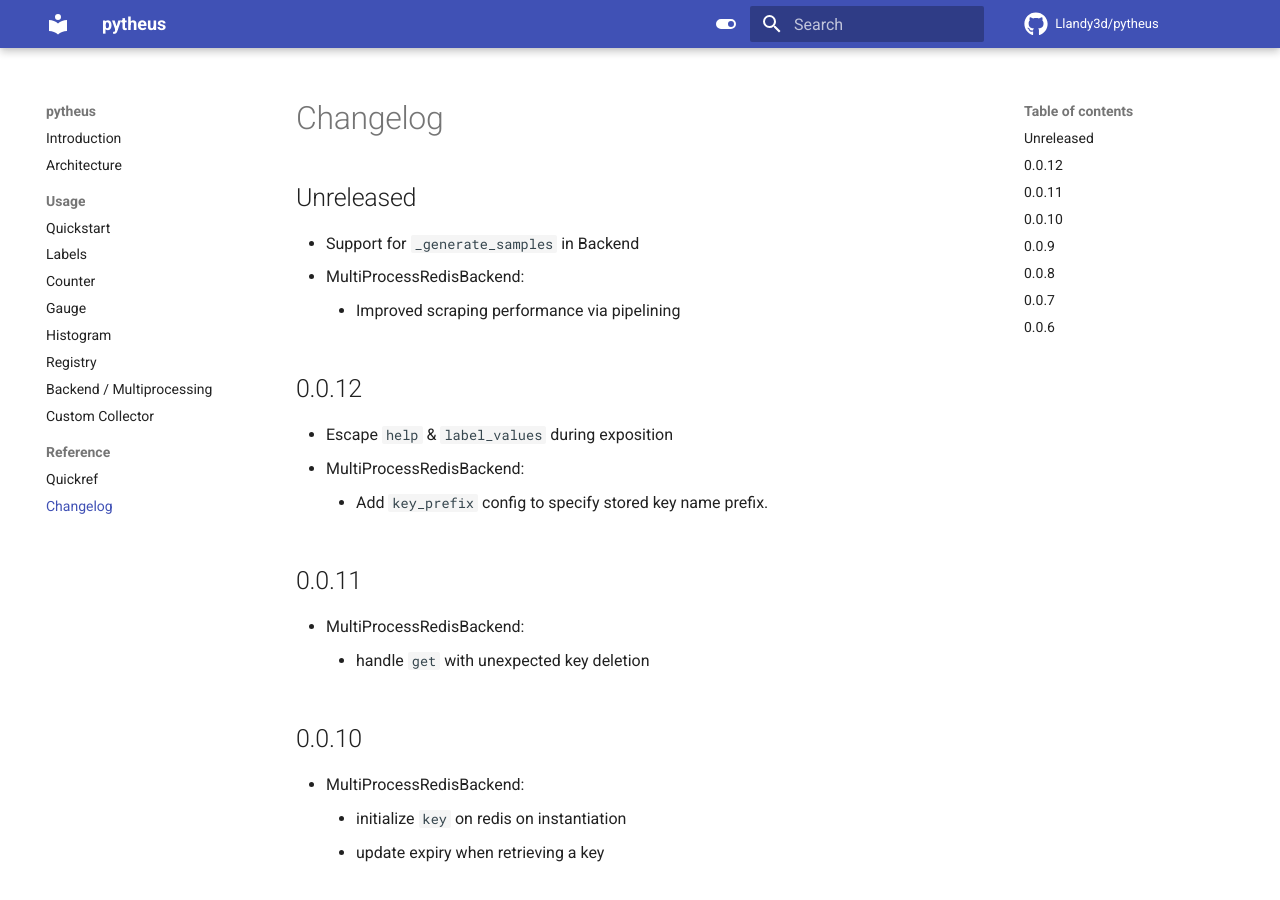
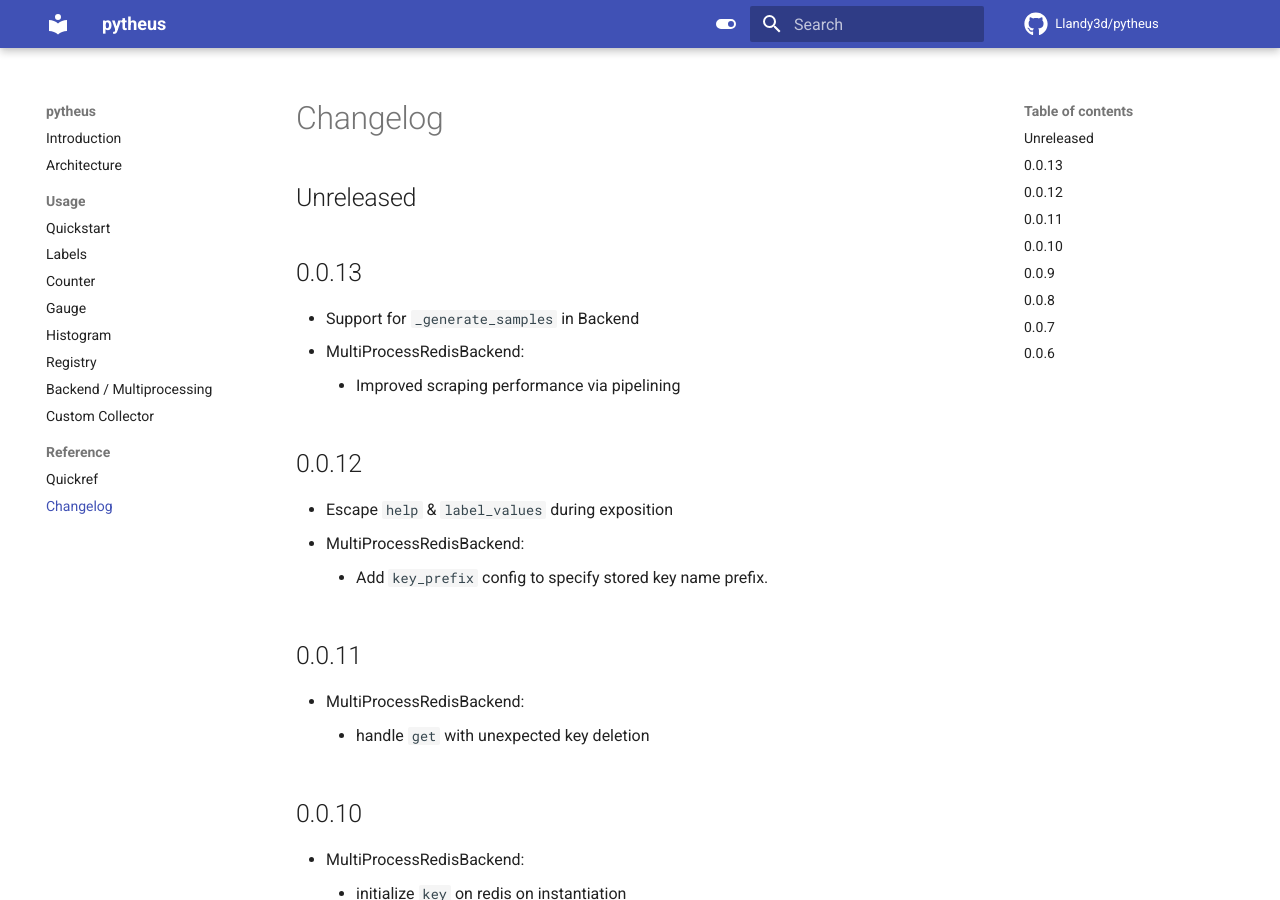
Before and after one commit to Llandy3d/pytheus, an MkDocs documentation site: the page built from docs/changelog.md, in a window 1280 px wide and 900 px high. Built offline with MkDocs 1.6.1 and Material for MkDocs 9.7.7, drawn with Linux system fonts in a browser that asks for light colours; comment, search, counter and statistics services are not loaded.

Commit message:
update changelog

```diff
--- a/docs/changelog.md
+++ b/docs/changelog.md
@@ -1,6 +1,8 @@
 # Changelog
 
 ## Unreleased
+
+## 0.0.13
 
 - Support for `_generate_samples` in Backend
 - MultiProcessRedisBackend:
```
